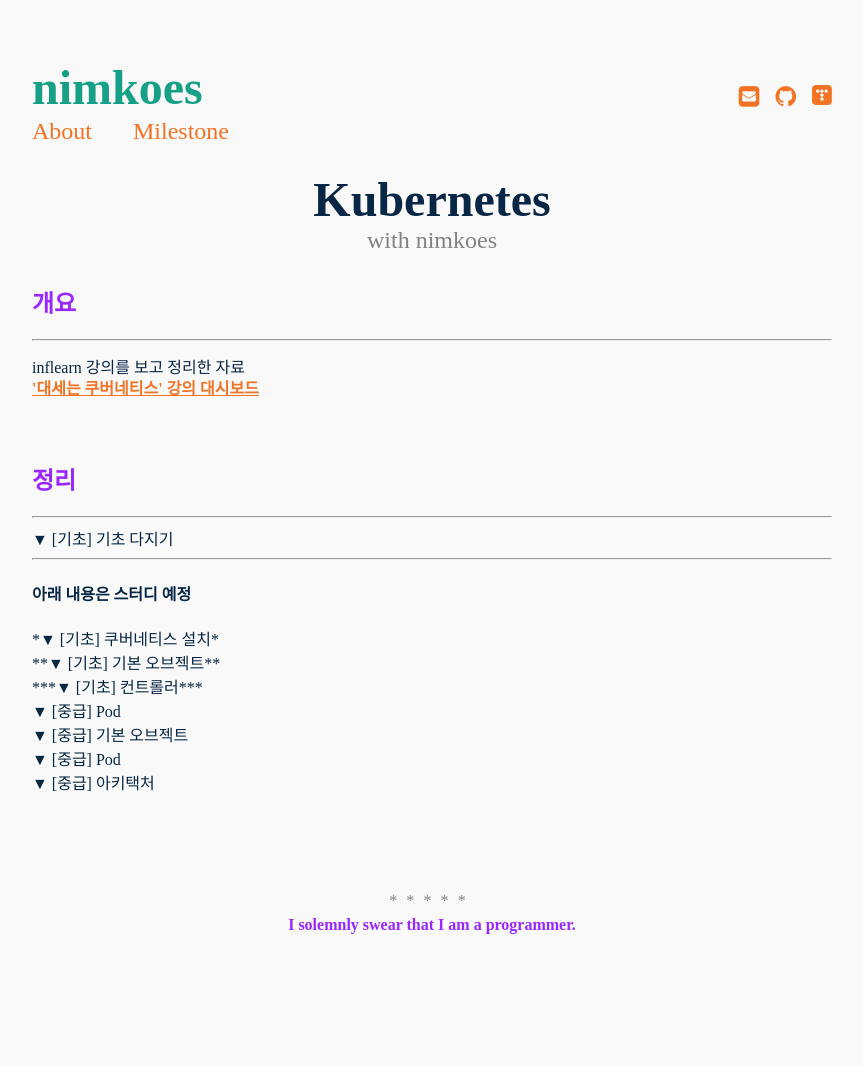
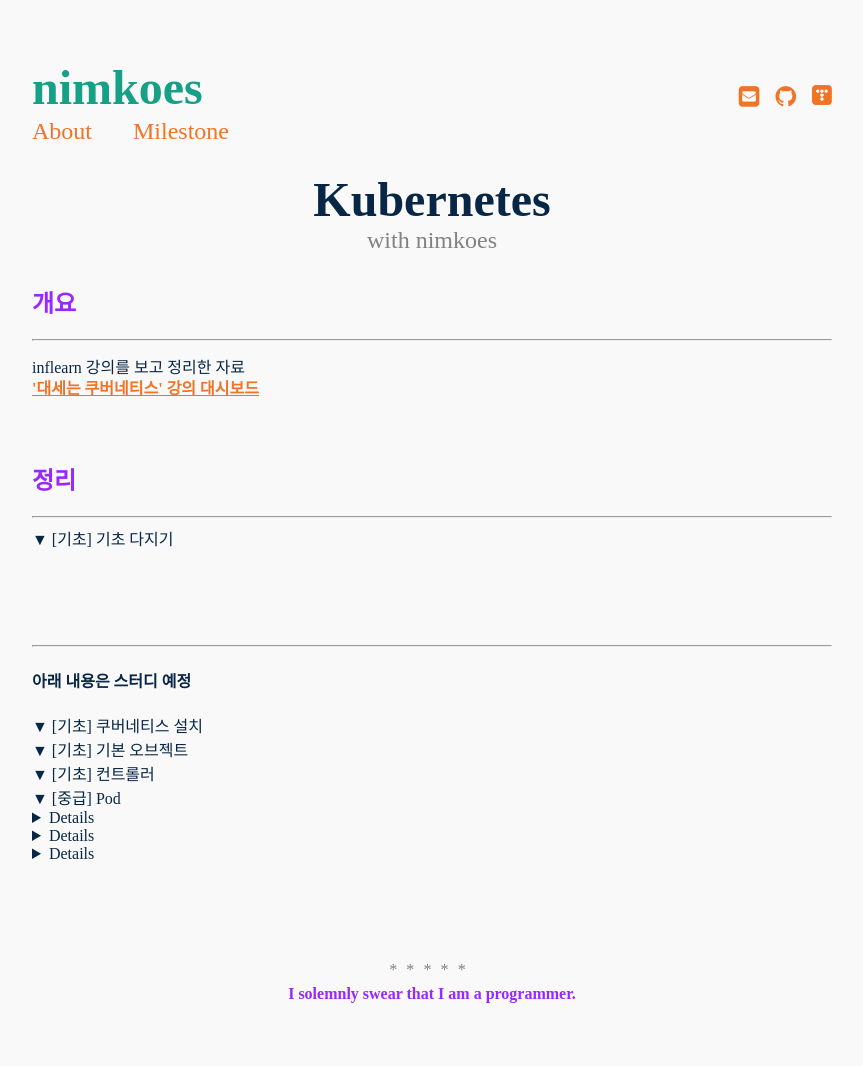
Before and after one commit to nimkoes/portfolio, a Jekyll site: the page built from _posts/2021-11-22-Kubernetes.md, in a window 1280 px wide. Shown: the whole page, without its empty margins (208-1071 px from the left). Built offline with Jekyll 4.4.1, drawn with Linux system fonts in a browser that asks for light colours; before the commit the page ends 997 px from its top, so only the background shows below that.

Commit message:
mod post 스타일 테스트

```diff
--- a/_posts/2021-11-22-Kubernetes.md
+++ b/_posts/2021-11-22-Kubernetes.md
@@ -22,11 +22,12 @@
 
  - Why Kubernetes?     [<sub>쿠버네티스 사용 이유</sub>](https://xxxelppa.tistory.com/347){:target="_blank"}
  - VM vs Container     [<sub>VM 과 Container 비교</sub>](https://xxxelppa.tistory.com/348){:target="_blank"}
- - Kubernetes Overview [<sub>쿠버네티스 훑어보기</sub>] (https://xxxelppa.tistory.com/349){:target="_blank"}
+ - Kubernetes Overview [<sub>쿠버네티스 훑어보기</sub> ](https://xxxelppa.tistory.com/349){:target="_blank"}
+
+</details>
 
 
 
-</details>
 
 
 ---
@@ -34,31 +35,31 @@
 #### 아래 내용은 스터디 예정
 
 <details markdown="1">
-<summary> *▼ [기초] 쿠버네티스 설치*</summary>
+<summary> ▼ [기초] 쿠버네티스 설치</summary>
 </details>
 
-<details markdown="1">
-<summary> **▼ [기초] 기본 오브젝트**</summary>
+<details markdown="2">
+<summary> ▼ [기초] 기본 오브젝트</summary>
 </details>
 
-<details markdown="1">
-<summary> ***▼ [기초] 컨트롤러***</summary>
+<details markdown="3">
+<summary> ▼ [기초] 컨트롤러</summary>
 </details>
 
-<details markdown="1">
+<details markdown="0">
 <summary> ▼ [중급] Pod</summary>
 </details>
 
 <details markdown="1">
-<summary> ▼ [중급] 기본 오브젝트</summary>
+**<summary> ▼ [중급] 기본 오브젝트</summary>**
 </details>
 
 <details markdown="1">
-<summary> ▼ [중급] Pod</summary>
+*<summary> ▼ [중급] Pod</summary>*
 </details>
 
 <details markdown="1">
-<summary> ▼ [중급] 아키택처</summary>
+***<summary> ▼ [중급] 아키택처</summary>***
 </details>
 
 
```
